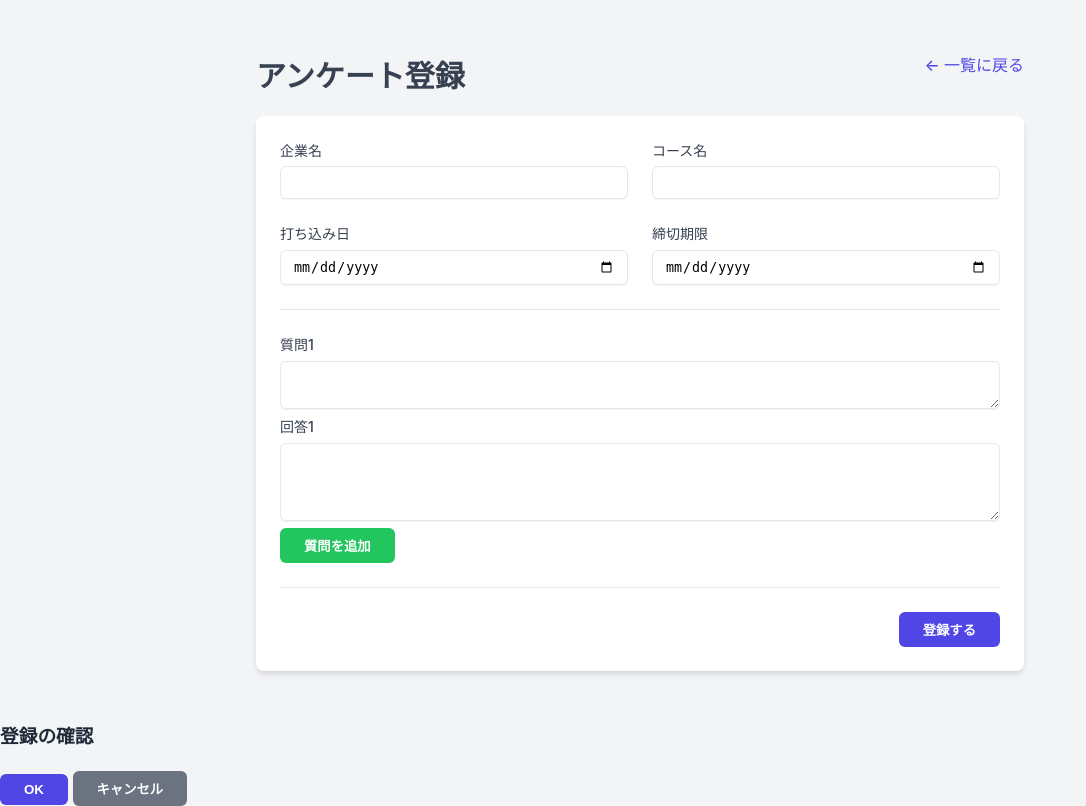
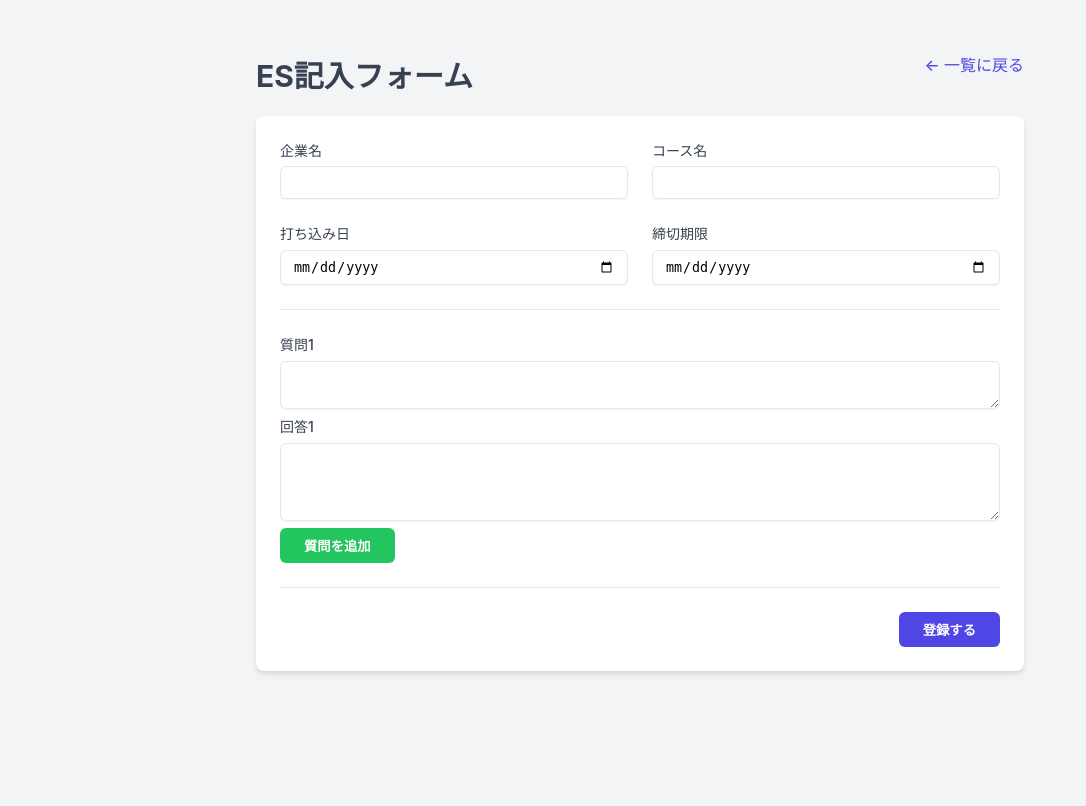
Before and after one commit to Keita062/My-App, a Flask app: page /survey/form in a window 1280 px wide. Shown: the whole page, without its empty margins (0-1086 px from the left). After the commit the page ends 674 px from the top, so only its background shows below. Run offline with Flask 2, Linux system fonts and the light colour scheme.

Commit message:
change name (07.09)

```diff
--- a/flask_survey_app/templates/survey/form.html
+++ b/flask_survey_app/templates/survey/form.html
@@ -3,13 +3,13 @@
 <head>
     <meta charset="UTF-8">
     <meta name="viewport" content="width=device-width, initial-scale=1.0">
-    <title>アンケートフォーム</title>
+    <title>ES記入フォーム</title>
     <link rel="stylesheet" href="{{ url_for('static', filename='style.css') }}">
 </head>
 <body>
     <div class="container form-container">
         <div class="page-header">
-            <h1>アンケート登録</h1>
+            <h1>ES記入フォーム</h1>
             <a href="{{ url_for('survey.list_surveys') }}" class="link">&larr; 一覧に戻る</a>
         </div>
         <form id="survey-form" action="{{ url_for('survey.form') }}" method="post" class="card">
@@ -53,16 +53,6 @@
             </div>
         </form>
     </div>
-    <div id="confirmation-modal" class="modal">
-        <div class="modal-content">
-            <h3>登録の確認</h3>
-            <p id="modal-text"></p>
-            <div class="modal-actions">
-                <button id="confirm-btn" class="btn btn-primary">OK</button>
-                <button id="cancel-btn" class="btn btn-secondary">キャンセル</button>
-            </div>
-        </div>
-    </div>
     <script src="{{ url_for('static', filename='script.js') }}"></script>
 </body>
 </html>
```
